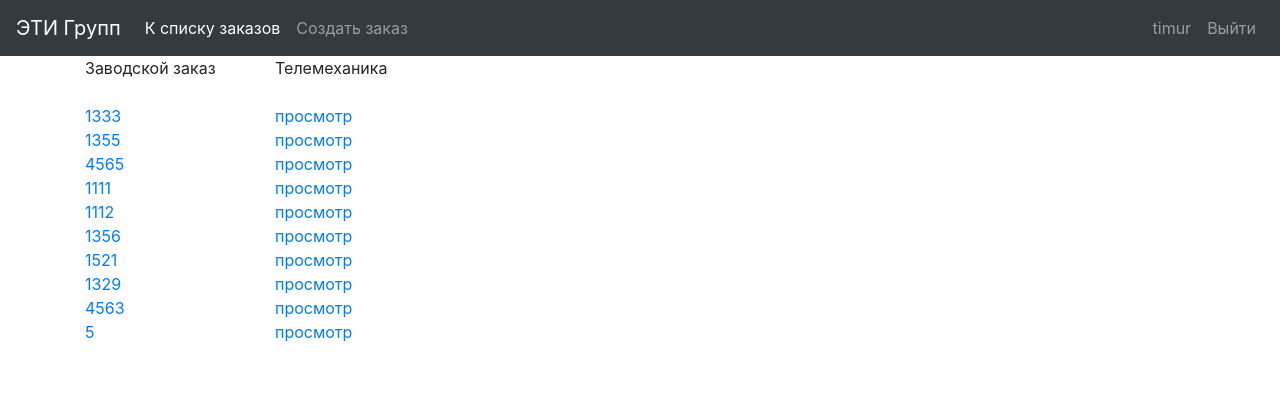
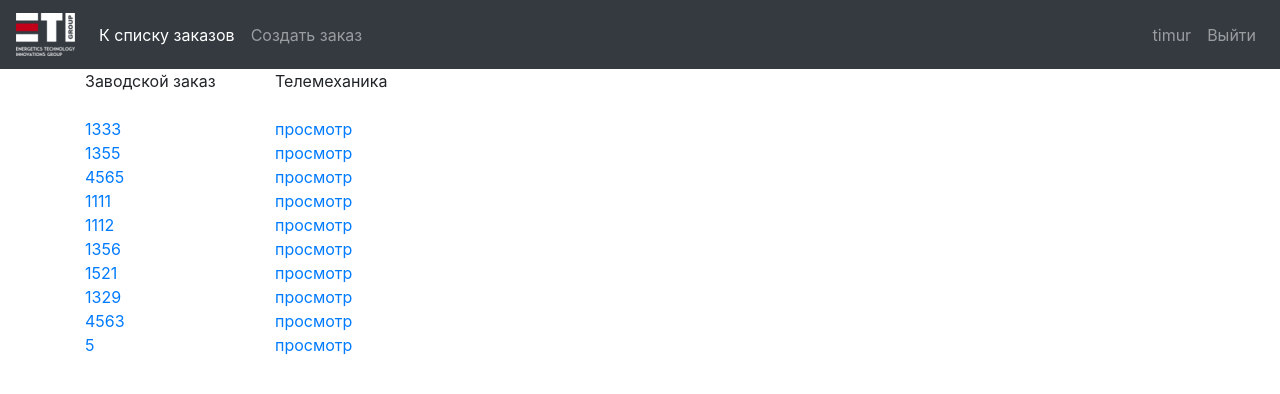
Before and after one commit to TimurKarev/ETIGroup, a Django app: page / in a window 1280 px wide. Shown: the top 394 px of the page. Run offline with Django 3.2, Linux system fonts and the light colour scheme; a user stored in the database is signed in; data comes from the database, SQL or seed files in the repository; some libraries are stand-ins or nearby versions.

Commit message:
add icon

```diff
--- a/otk/templates/base.html
+++ b/otk/templates/base.html
@@ -11,7 +11,7 @@
     </head>
     <body>
         <nav class="navbar navbar-expand-lg navbar-dark bg-dark">
-        <a class="navbar-brand" href="#">ЭТИ Групп</a>
+        <a class="navbar-brand" href="#"><img src="{% static 'img/logo.png'%}"/></a>
         <button class="navbar-toggler" type="button" data-toggle="collapse" data-target="#navbarNav" aria-controls="navbarNav" aria-expanded="false" aria-label="Toggle navigation">
             <span class="navbar-toggler-icon"></span>
         </button>
--- a/static/css/tm_chl_detail.css
+++ b/static/css/tm_chl_detail.css
@@ -13,4 +13,5 @@
 .comment {
   background-color: red;
 }
+
 /*# sourceMappingURL=tm_chl_detail.css.map */
```
Also changed, not shown: static/img/logo.png (added).
